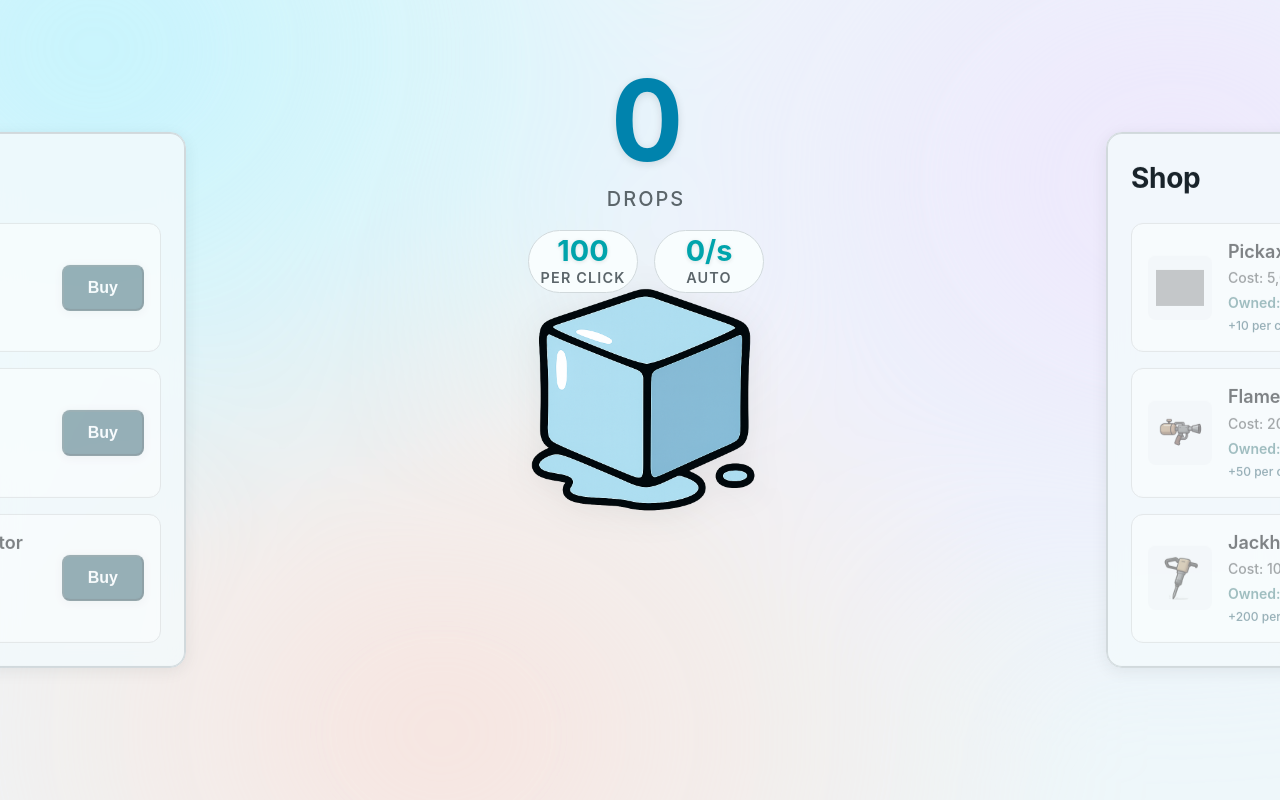
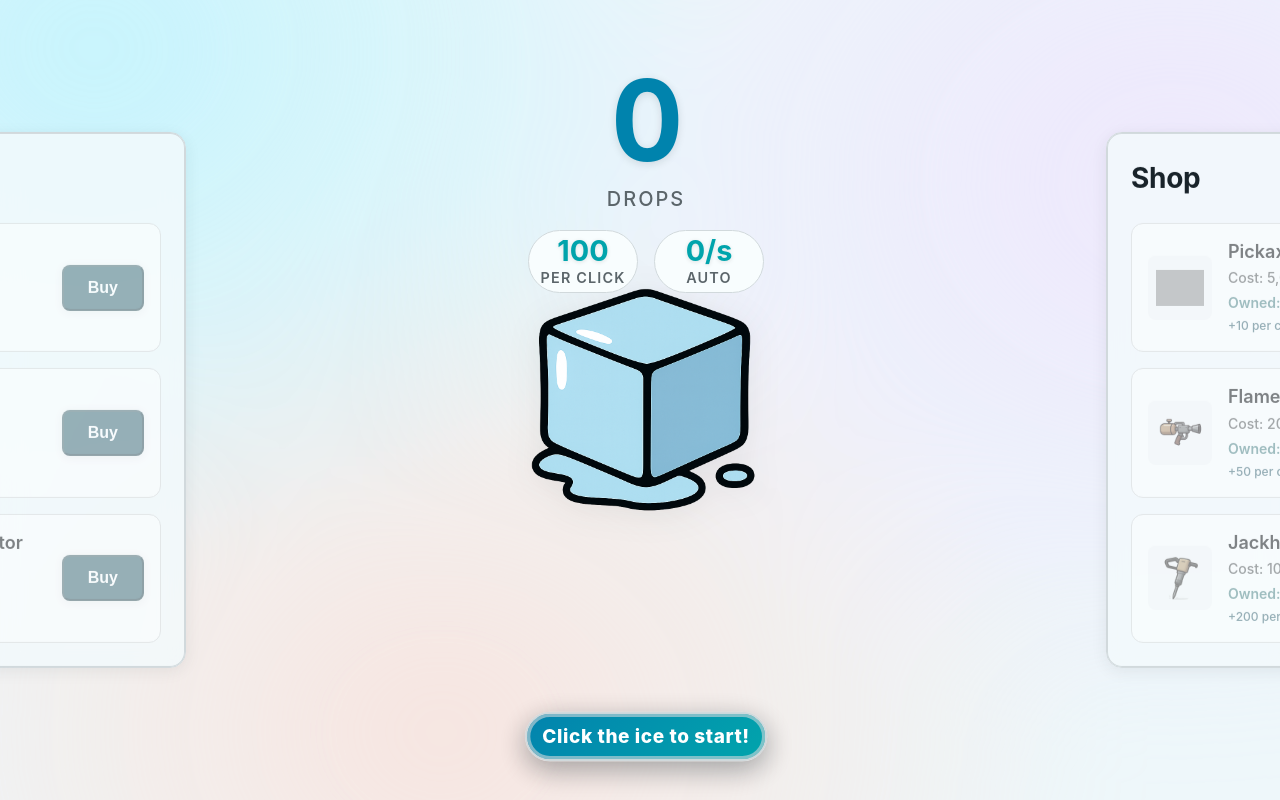
Before and after one commit to DiegoWearden/idle-game, a React (Vite) app: page / in a window 1280 px wide. Shown: the top 800 px of the page. Built offline with nearby package versions, Linux system fonts and the light colour scheme; grey boxes are pictures that could not be loaded.

Commit message:
added instruction thing

```diff
--- a/src/App.css
+++ b/src/App.css
@@ -64,6 +64,13 @@ body::before {
 .game-main { width: 100%; max-width: 100vw; display: flex; gap: var(--space-2xl); align-items: flex-start; justify-content: space-between; }
 .clicker-section { flex: 1; display: flex; flex-direction: column; align-items: center; gap: var(--space-xl); padding: var(--space-lg); }
 
+.start-hint { position: absolute; bottom: -2.5rem; left: 50%; transform: translateX(-50%); font-size: 1.125rem; font-weight: 800; color: white; background: linear-gradient(135deg, oklch(0.55 0.15 220), oklch(0.65 0.12 200)); border: 2px solid oklch(0.88 0.01 220); padding: 0.5rem 0.9rem; border-radius: 999px; box-shadow: 0 8px 26px oklch(0.2 0.02 220 / 0.35), 0 0 0 3px oklch(0.88 0.01 220 / 0.6) inset; animation: hintPulse 1.2s ease-in-out infinite; letter-spacing: 0.03em; }
+
+@keyframes hintPulse {
+  0%, 100% { opacity: 0.85; transform: translateX(-50%) scale(1); }
+  50% { opacity: 1; transform: translateX(-50%) scale(1.06); }
+}
+
 .drops-display { position: absolute; top: -1rem; left: 50%; transform: translateX(-50%); display: flex; flex-direction: column; align-items: center; gap: var(--space-xs); z-index: 10; }
 .drops-number { font-size: 7rem; font-weight: 700; line-height: 1; color: var(--primary); text-shadow: 0 2px 8px var(--shadow-strong); letter-spacing: -0.02em; transform-origin: center; font-variant-numeric: tabular-nums; font-feature-settings: "tnum" 1, "lnum" 1; -webkit-font-smoothing: antialiased; -moz-osx-font-smoothing: grayscale; }
 .clicker-section.clicking .drops-number { animation: pulse-num 380ms cubic-bezier(0.2, 0.8, 0, 1); }
--- a/src/App.jsx
+++ b/src/App.jsx
@@ -12,6 +12,7 @@ export default function App() {
   const [dps, setDps] = useState(0);
   const lastTimeRef = useRef(Date.now());
   const autoAccumRef = useRef(0);
+  const [hasStarted, setHasStarted] = useState(false);
 
   const [workers, setWorkers] = useState({ miner: 0, torch: 0, jack: 0 });
   const [devMode, setDevMode] = useState(false);
@@ -239,11 +240,16 @@ export default function App() {
                     </div>
                   </div>
 
+          {!hasStarted && (
+            <div className="start-hint">Click the ice to start!</div>
+          )}
+
           <button
             className={`ice-cube-button ${isClicking ? "clicking" : ""}`}
             onClick={() => {
               const clickGain = calculateClickGain();
               setDrops(v => v + clickGain);
+              setHasStarted(true);
               setIsClicking(true);
               setTimeout(() => setIsClicking(false), 240);
             }}
```
